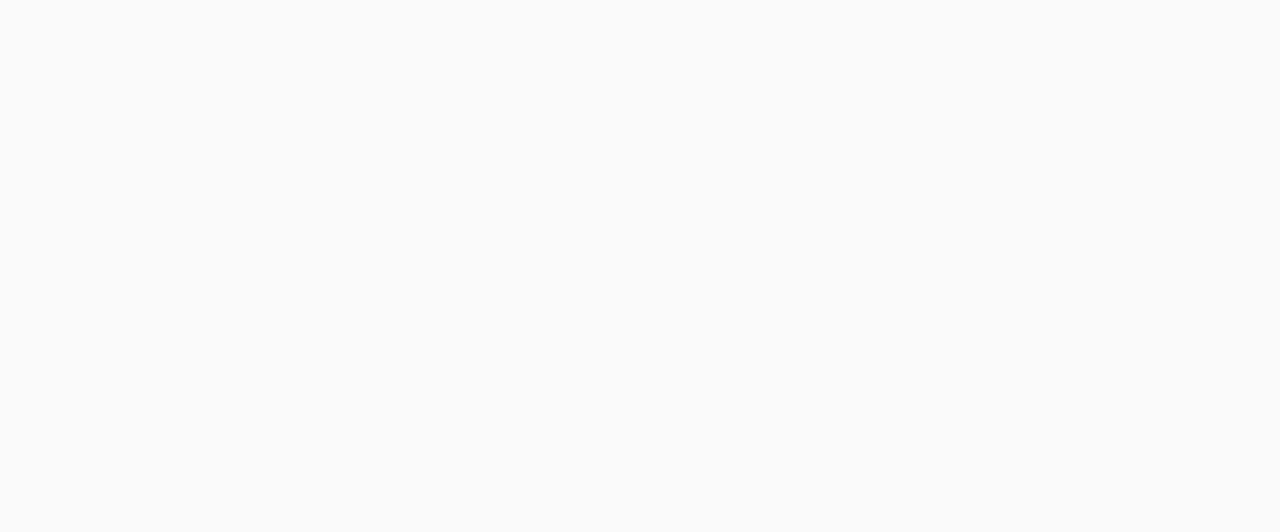
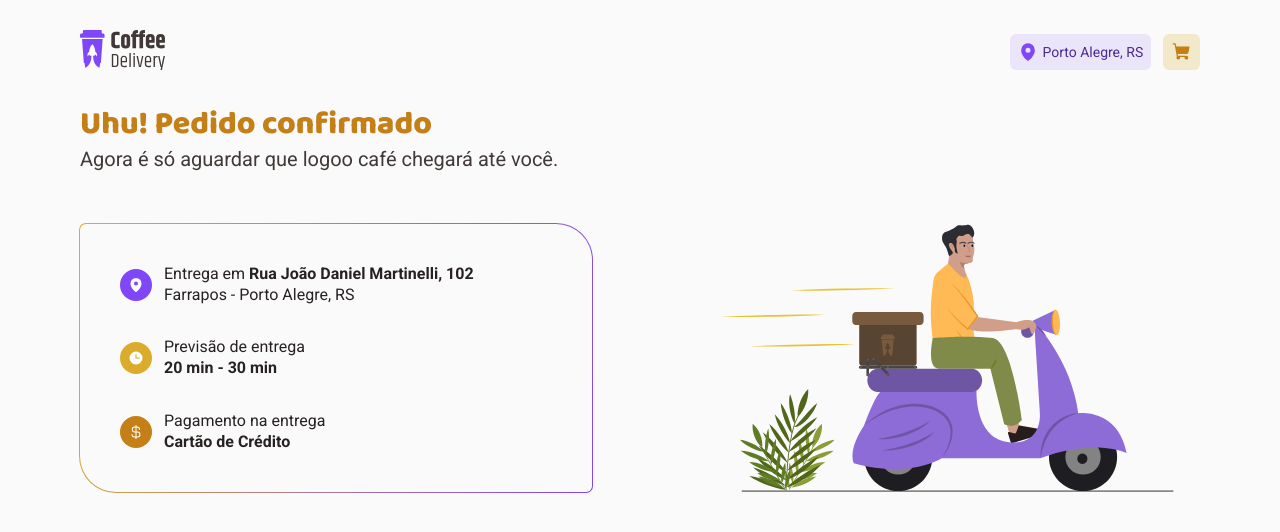
Before and after one commit to fernandobfr10/coffee-delivery, a React (Vite) app: page /confirmed-order in a window 1280 px wide. Before the commit this address had no page. Shown: the top 532 px of the page. Built offline with nearby package versions, Linux system fonts and the light colour scheme.

Commit message:
feature: Confirmed Page finished

```diff
--- a/src/Router.tsx
+++ b/src/Router.tsx
@@ -3,6 +3,7 @@ import { Route, Routes } from 'react-router-dom'
 import { HomePage } from './pages/HomePage'
 import { CompleteOrderPage } from './pages/CompleteOrderPage'
 import { DefaultLayout } from './layouts/DefaultLayout'
+import { OrderConfirmedPage } from './pages/OrderConfirmedPage'
 
 export const Router = () => {
   return (
@@ -10,6 +11,7 @@ export const Router = () => {
       <Route path="/" element={<DefaultLayout />}>
         <Route path="/" element={<HomePage />} />
         <Route path="/complete-order" element={<CompleteOrderPage />} />
+        <Route path="/confirmed-order" element={<OrderConfirmedPage />} />
       </Route>
     </Routes>
   )
--- /dev/null
+++ b/src/pages/OrderConfirmedPage/index.tsx
@@ -0,0 +1,61 @@
+import { MapPin, Clock, CurrencyDollar } from 'phosphor-react'
+import { RegularText, TitleText } from '../../Components/Typography'
+import { OrderConfirmedPageContainer, OrderDetailsContainer } from './styles'
+
+import confirmedOrderIllustration from '../../assets/confirmed-order.svg'
+import { InfoWithIcon } from '../../Components/InfoWithIcon'
+import { useTheme } from 'styled-components'
+
+export const OrderConfirmedPage = () => {
+  const { colors } = useTheme()
+
+  return (
+    <OrderConfirmedPageContainer className="container">
+      <div>
+        <TitleText size="l">Uhu! Pedido confirmado</TitleText>
+        <RegularText size="l" color="subtitle">
+          Agora é só aguardar que logoo café chegará até você.
+        </RegularText>
+      </div>
+
+      <section>
+        <OrderDetailsContainer>
+          <InfoWithIcon
+            icon={<MapPin weight="fill" />}
+            iconBg={colors['brand-purple']}
+            text={
+              <RegularText>
+                Entrega em <strong>Rua João Daniel Martinelli, 102</strong>
+                <br />
+                Farrapos - Porto Alegre, RS
+              </RegularText>
+            }
+          />
+          <InfoWithIcon
+            icon={<Clock weight="fill" />}
+            iconBg={colors['brand-yellow']}
+            text={
+              <RegularText>
+                Previsão de entrega
+                <br />
+                <strong>20 min - 30 min</strong>
+              </RegularText>
+            }
+          />
+          <InfoWithIcon
+            icon={<CurrencyDollar weight="fill" />}
+            iconBg={colors['brand-yellow-dark']}
+            text={
+              <RegularText>
+                Pagamento na entrega
+                <br />
+                <strong>Cartão de Crédito</strong>
+              </RegularText>
+            }
+          />
+        </OrderDetailsContainer>
+        <img src={confirmedOrderIllustration} />
+      </section>
+    </OrderConfirmedPageContainer>
+  )
+}
--- /dev/null
+++ b/src/pages/OrderConfirmedPage/styles.ts
@@ -0,0 +1,38 @@
+import styled from 'styled-components'
+
+export const OrderConfirmedPageContainer = styled.div`
+  display: flex;
+  flex-direction: column;
+  gap: 2.5rem;
+  margin-top: 5rem;
+
+  h2 {
+    color: ${({ theme }) => theme.colors['brand-yellow-dark']};
+  }
+
+  > section {
+    display: flex;
+    align-items: center;
+    justify-content: space-between;
+  }
+`
+
+export const OrderDetailsContainer = styled.div`
+  padding: 2.5rem;
+  border-radius: 6px 36px 6px 36px;
+  background-color: ${({ theme }) => theme.colors['base-background']};
+  min-width: 32rem;
+  display: flex;
+  flex-direction: column;
+  gap: 2rem;
+  position: relative;
+
+  &::before {
+    content: '';
+    position: absolute;
+    inset: -1px;
+    border-radius: 7px 37px 7px 37px;
+    background: linear-gradient(102.89deg, #dbac2c 2.61%, #8047f8 98.76%);
+    z-index: -1;
+  }
+`
```
Also changed, not shown: src/assets/confirmed-order.svg (added).
